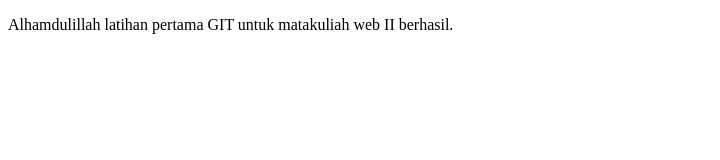
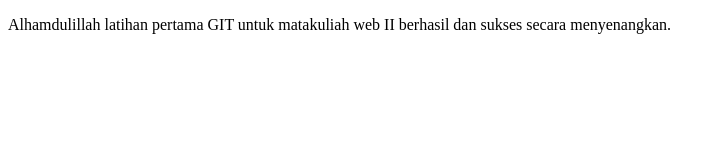
Before and after one commit to LiAzmi/latihan-GIT, a plain HTML site: page index.html in a window 1280 px wide. Shown: the whole page, without its empty margins (0-720 px from the left). Drawn offline with Linux system fonts and the light colour scheme.

Commit message:
Update index.html
menambahkan teks di baris 14

```diff
--- a/index.html
+++ b/index.html
@@ -11,6 +11,6 @@
     <title>Latihan GIT - web II UBSI</title>
   </head>
   <body>
-    <p>Alhamdulillah latihan pertama GIT untuk matakuliah web II berhasil.</p>
+    <p>Alhamdulillah latihan pertama GIT untuk matakuliah web II berhasil dan sukses secara menyenangkan.</p>
   </body>
 </html>
```
